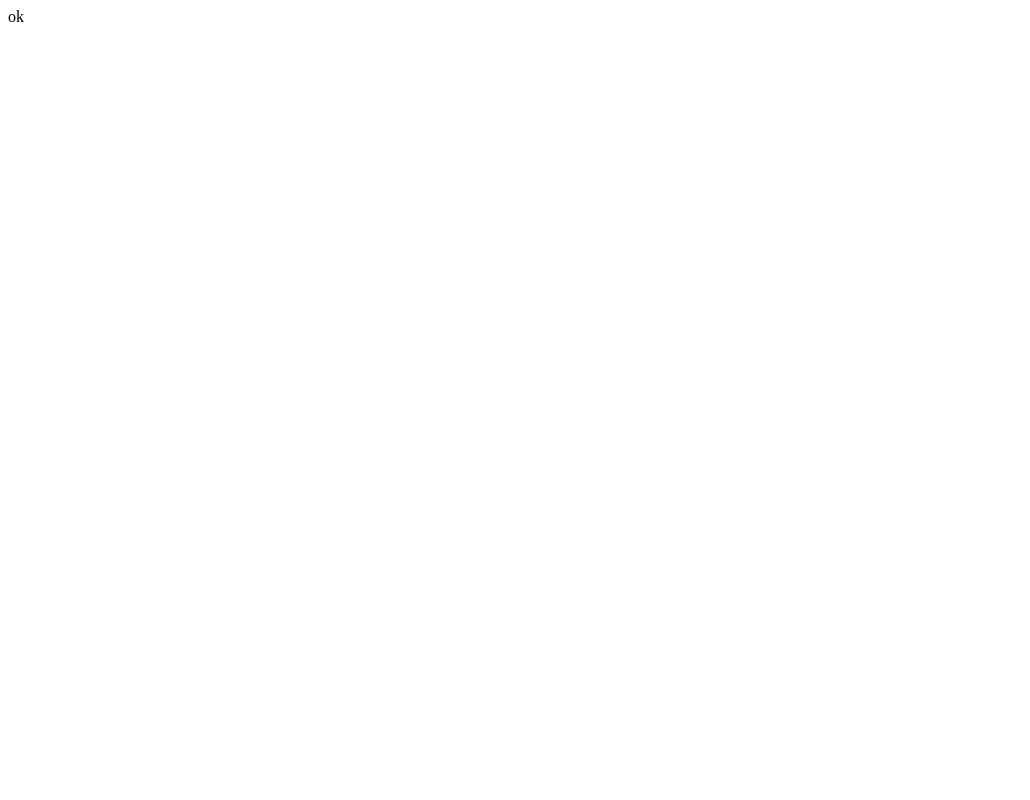
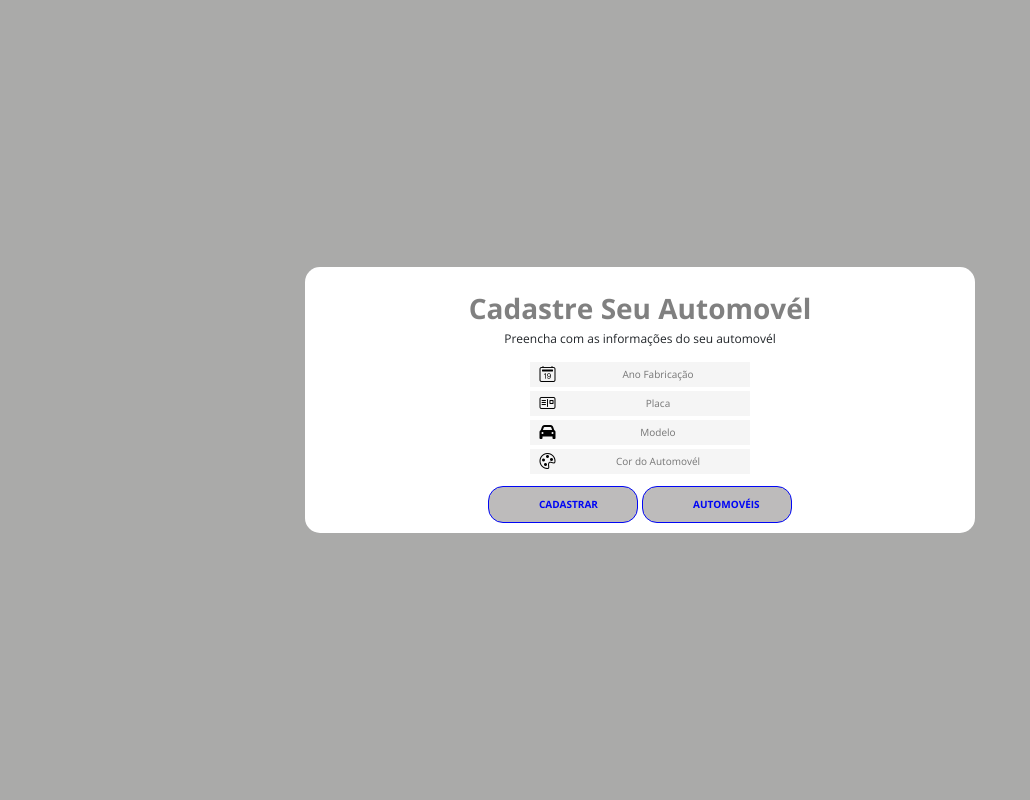
Before and after one commit to Edson-Ramos/Projeto-BRK, a Flask app: page /cadastrar_automovel in a window 1280 px wide. Before the commit the part shown is almost empty. Shown: the whole page, without its empty margins (0-1030 px from the left). Run offline with Flask 2, Linux system fonts and the light colour scheme; parts of the project's set-up code (start-up, migrations or seed data) failed here and were passed over; some libraries are stand-ins or nearby versions.

Commit message:
Cadastrar Veículo
FrontEnd de cadastro de veiculo

```diff
--- a/app/controller/automovel_controller.py
+++ b/app/controller/automovel_controller.py
@@ -6,7 +6,7 @@ from service import *
 def conf_automovel(app):
     @app.route("/cadastrar_automovel")
     def cadastro_auto():
-        return "ok" #render_template('cadastro_automovel.html')
+        return render_template('cad_auto.html')
 
     @app.route('/cadastrar_auto', methods=['POST'])
     def cadastrar_automovel_post():
--- a/app/static/css/styleLogin.css
+++ b/app/static/css/styleLogin.css
@@ -142,6 +142,7 @@ body{
     border: none;
     background-color: #F5F5F5;
     width: 100%;
+    text-align: center;
 }
 
 .input-label{
--- /dev/null
+++ b/app/static/css/stylecad.css
@@ -0,0 +1,101 @@
+@import url('https://fonts.googleapis.com/css2?family=Open+Sans:wght@300;400;700&display=swap');
+@import url("https://cdn.jsdelivr.net/npm/bootstrap-icons@1.8.2/font/bootstrap-icons.css");
+*{
+    margin: 0;
+    padding: 0;
+    box-sizing: border-box;
+}
+body{
+    font-family: 'Open Sans', sans-serif;
+    background-color: rgb(170, 170, 169);
+}
+.container{
+    display: flex;
+    justify-content: center;
+    align-items: center;
+    height: 100vh;
+    background-color: rgb(170, 170, 169);
+}
+.content{
+    border-radius: 15px;
+    background-color: white;
+    width: 60%;
+    justify-content: center;
+    align-items: center;
+}
+
+/*Área titulos*/
+.title{
+    font-size: 28px;
+    font-weight: bold;
+    text-transform: capitalize;
+    color: #808080;
+    margin-top: 25px;
+}
+/*Área de descrições*/
+.description{
+    font-size: 12px;
+    width: 300;
+    line-height: 10px;
+}
+
+/* Área dos Botões*/
+.btn{
+    text-transform: uppercase;
+    border-radius: 15px;
+    color: #808080;
+    font-size: 10px;
+    padding: 10px 50px;
+    font-weight: bold;
+    width: 150px;
+    align-self: center;
+    margin: 10px 0;
+}
+/*Primeiro Botão*/
+.btn-primary{
+    background-color: #bdbbbb;
+    border: 1px solid #0106f5;
+    color:#0106f5;
+    transition: background-color .5s;
+
+}
+.btn-primary:hover{
+    background-color: rgb(0, 80, 252);
+    border: 1px solid  #1100f8;
+    color:#bdbbbb ;
+}
+/*Primeiro container*/
+.content{
+    display: flex;
+}
+/*Coluconteiners*/
+.column{
+    width: 60%;
+    display: flex;
+    flex-direction: column;
+    align-items: center;
+}
+/*Input area*/
+.form{
+    display: flex;
+    flex-direction: column;
+    width: 55%;
+}
+.form input{
+    text-align: center;
+    font-size: 10px;
+    height: 25px;
+    border: none;
+    background-color: #F5F5F5;
+    width: 100%;
+}
+.input-label{
+    background-color: #F5F5F5;
+    display: flex;
+    align-items: center;
+    margin: 2px 0;
+}
+.icon-modify{
+    color: #000000;
+    margin: 0 10px;
+}
--- a/app/static/jscript/script.js
+++ b/app/static/jscript/script.js
@@ -33,7 +33,7 @@ function login(){
              alerta_erro()
     }).then((data) =>{
         localStorage.setItem('Token', data.access_token)
-        return window.location.href = "cadastrar_veiculos"
+        return window.location.href = "cadastrar_automovel"
     })
 
 }
--- /dev/null
+++ b/app/static/jscript/script_cad.js
@@ -0,0 +1,99 @@
+
+function cadastrar(){
+    let ano_fab = document.getElementById("ano_fab").value
+    let placa = document.getElementById("placa").value
+    let modelo = document.getElementById("modelo").value
+    let cor = document.getElementById("cor").value
+
+
+
+    if (ano_fab == "" || placa == "" || modelo == "" || cor == ""){
+        msg = "Todos os Campos São Obrigatório!"
+        return alerta_erro(msg)
+    }
+    else{
+
+        const regex_ano = /^(?=.*[0-9]).{4}$/
+        ano_fab_regex = regex_ano.test(String(ano_fab))
+
+        if (ano_fab_regex != true){
+            msg = "Digite o ano com 4 números"
+            return alerta_erro(msg)
+        }else
+        {
+            const regex_modelo = /^(?=.*[A-Z]).{2,20}$/
+            modelo_regex = regex_modelo.test(String(modelo.toUpperCase()))
+            console.log(modelo_regex)
+
+            if(modelo_regex != true){
+                msg = "Digite apenas letras no modelo"
+                return alerta_erro(msg)
+            }else
+            {
+                let dados_auto = {
+                        id_usuario : "1",
+                        ano_fab : ano_fab,
+                        placa : placa.toUpperCase(),
+                        modelo : modelo.toUpperCase(),
+                        cor : cor.toUpperCase()
+                        }
+                    console.log(dados_auto)
+                    fetch('/cadastrar_auto',
+                    {
+                        method : "POST",
+                        body : JSON.stringify(dados_auto),
+                        headers : {
+                            "Content-Type" : "application/json"
+                        }
+                    }).then((resposta) => {
+                        if (resposta.status == 200)
+                            return success()
+                        else
+                            return erro_cadastro(resposta.text())
+                    })
+            }
+
+        }
+
+    }
+
+}
+
+function success(){
+        Swal.fire({
+        icon: 'success',
+        title: 'Automovél Cadastrado Com Sucesso!',
+        showConfirmButton: false,
+        timer: 1500
+    })
+    setTimeout(() => {  location.reload(); }, 2000)
+}
+function erro_cadastro(msg){
+    Swal.fire({
+        icon: 'error',
+        title: 'Algo deu Errado!',
+        text: msg
+    })
+    document.querySelectorAll(".swal2-styled").forEach(function(btnOK){
+        btnOK.addEventListener("click", (e) =>{
+            location.reload(true)
+        })
+    })
+}
+
+function alerta_erro(msg){
+    Swal.fire({
+        icon: 'error',
+        title: 'Algo deu Errado!',
+        text: msg
+    })
+    document.querySelectorAll(".swal2-styled").forEach(function(btnOK){
+        btnOK.addEventListener("click", (e) =>{
+            location.reload(true)
+        })
+    })
+}
+
+function load(){
+    window.location.href = "/listar_auto)";
+}
--- /dev/null
+++ b/app/templates/cad_auto.html
@@ -0,0 +1,51 @@
+<!DOCTYPE html>
+<html lang="pt-br">
+<head>
+    <meta charset="UTF-8">
+    <meta http-equiv="X-UA-Compatible" content="IE=edge">
+    <meta name="viewport" content="width=device-width, initial-scale=1.0">
+    <link href="https://cdn.jsdelivr.net/npm/bootstrap@5.2.0-beta1/dist/css/bootstrap.min.css" rel="stylesheet" integrity="sha384-0evHe/X+R7YkIZDRvuzKMRqM+OrBnVFBL6DOitfPri4tjfHxaWutUpFmBp4vmVor" crossorigin="anonymous">
+    <script src="https://kit.fontawesome.com/93e0484d74.js" crossorigin="anonymous"></script>
+    <link rel="stylesheet" type="text/css" href="../static/css/styleCad.css">
+
+    <title>Cadastro de Auto</title>
+</head>
+<body>
+    <div class="container">
+        <div class="content">
+        <div class="column">
+                 <h2 class="title">Cadastre seu Automovél</h2>
+                <p class="description">Preencha com as informações do seu automovél</p>
+                <form class="form">
+                    <label class="input-label">
+                        <i title="Ano de Fabricação" class="bi bi-calendar2-date icon-modify"></i>
+                        <input type="text" id="ano_fab" class="ano_fab" placeholder="Ano Fabricação" required>
+                    </label>
+                    <label for="" class="input-label">
+                        <i title="Placa" class="bi bi-postcard icon-modify"></i>
+                        <input type="text" id="placa" class="placa" placeholder="Placa" required>
+                    </label>
+                    <label for="" class="input-label">
+                        <i title="Modelo" class="fa-solid fa-car icon-modify"></i>
+                        <input type="text" id="modelo" class="modelo" placeholder="Modelo"required>
+                    </label>
+                    <label for="" class="input-label">
+                        <i title="Cor" class="bi bi-palette icon-modify"></i>
+                        <input type="text" id="cor" class="cor" placeholder="Cor do Automovél" required>
+                    </label>
+                </form>
+                <div class="div-btn">
+                    <button class="btn btn-primary" onclick="cadastrar()">Cadastrar</button>
+                    <button class="btn btn-primary" onclick="load()">Automovéis</button>
+                </div>
+
+            </div><!--finish second column -->
+            </div><!-- finish content cadastro -->
+            </div>
+    </div>
+</body>
+<footer>
+    <script src="../static/jscript/script_cad.js"></script>
+    <script src="../static/jscript/sweetalert.js"></script>
+</footer>
+</html>
```
Also changed, not shown: app/templates/listar_auto.html (added, +12 -0 lines), app/static/icon/car-solid.svg (added).
